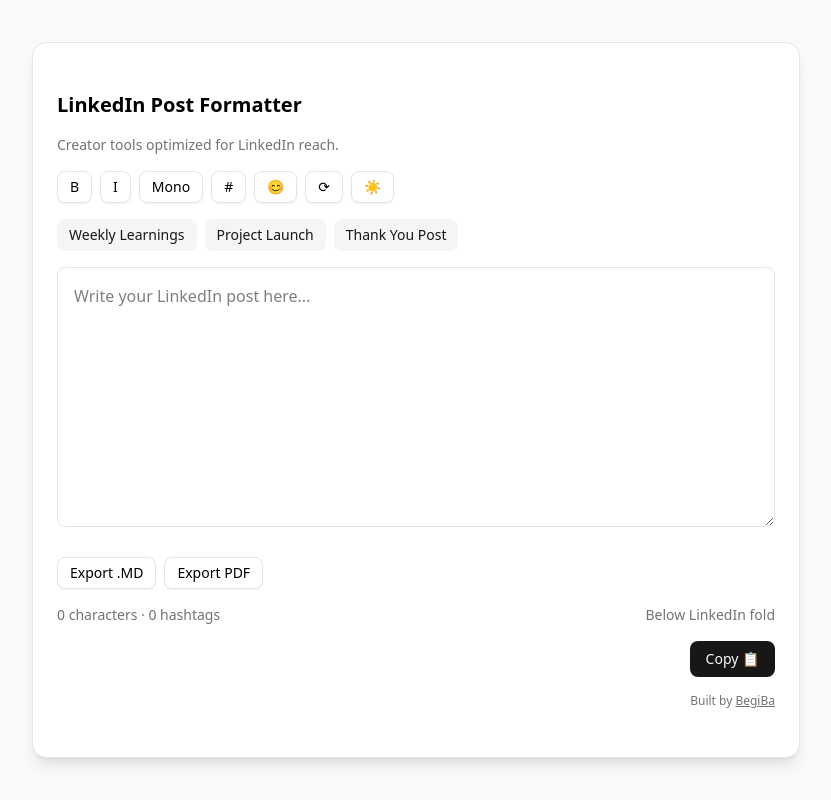
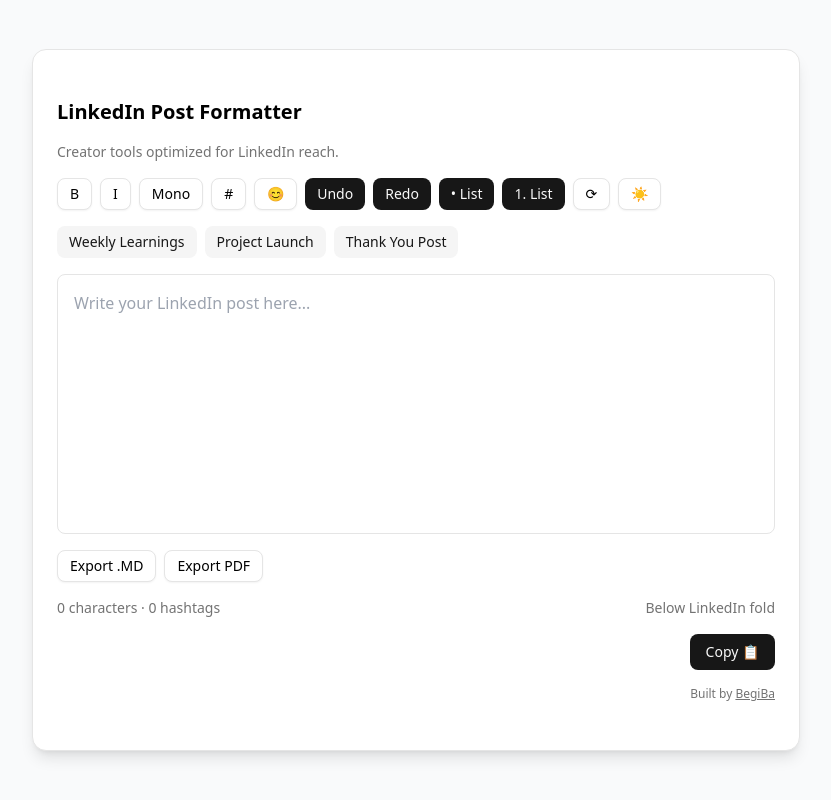
Before and after one commit to Begiba/linkedin-post-formatter, a Next.js app: page / in a window 1280 px wide. Shown: the whole page, without its empty margins (224-1055 px from the left). Built offline with nearby package versions, Linux system fonts and the light colour scheme.

Commit message:
fix the build error

```diff
--- a/app/globals.css
+++ b/app/globals.css
@@ -123,3 +123,9 @@
     @apply bg-background text-foreground;
   }
 }
+
+.editor:empty::before {
+  content: attr(data-placeholder);
+  color: #9ca3af; /* gray-400 */
+  pointer-events: none;
+}
--- a/app/page.tsx
+++ b/app/page.tsx
@@ -3,7 +3,7 @@
 import { useState, useRef, useCallback, useEffect } from "react";
 import { Card, CardContent } from "@/components/ui/card";
 import { Button } from "@/components/ui/button";
-import { Bold, Italic, Copy, Hash, RotateCcw } from "lucide-react";
+// import { Bold, Italic, Copy, Hash, RotateCcw } from "lucide-react";
 import { track } from "@vercel/analytics";
 
 const boldMap: Record<string, string> = { a: "𝗮", b: "𝗯", c: "𝗰", d: "𝗱", e: "𝗲", f: "𝗳", g: "𝗴", h: "𝗵", i: "𝗶", j: "𝗷", k: "𝗸", l: "𝗹", m: "𝗺", n: "𝗻", o: "𝗼", p: "𝗽", q: "𝗾", r: "𝗿", s: "𝘀", t: "𝘁", u: "𝘂", v: "𝘃", w: "𝘄", x: "𝘅", y: "𝘆", z: "𝘇" };
@@ -24,7 +24,7 @@
 };
 
 export default function LinkedInPostFormatter() {
-  const editorRef = useRef<HTMLTextAreaElement | null>(null);
+  const editorRef = useRef<HTMLDivElement | null>(null);
   const [text, setText] = useState("");
   const [copied, setCopied] = useState(false);
   const [showEmojis, setShowEmojis] = useState(false);
@@ -47,29 +47,33 @@
   const applyFormat = useCallback((map: Record<string, string>) => {
     const el = editorRef.current;
     if (!el) return;
-    const start = el.selectionStart ?? text.length;
-    const end = el.selectionEnd ?? text.length;
-    const selected = text.slice(start, end);
-    const formatted = selected.split("").map(c => map[c.toLowerCase()] ?? c).join("");
-    const next = text.slice(0, start) + formatted + text.slice(end);
-    setText(next);
-    requestAnimationFrame(() => {
-      el.focus();
-      el.setSelectionRange(start, start + formatted.length);
-    });
-  }, [text]);
+    const selection = window.getSelection();
+    if (!selection || selection.rangeCount === 0) return;
+    const range = selection.getRangeAt(0);
+    const selectedText = range.toString();
+    const formatted = selectedText.split("").map(c => map[c.toLowerCase()] ?? c).join("");
+
+
+    range.deleteContents();
+    range.insertNode(document.createTextNode(formatted));
+
+
+    setText(el.innerText);
+  }, []);
 
   const insertEmoji = (emoji: string) => {
     const el = editorRef.current;
     if (!el) return;
-    const start = el.selectionStart ?? text.length;
-    const end = el.selectionEnd ?? text.length;
-    const next = text.slice(0, start) + emoji + text.slice(end);
-    setText(next);
-    requestAnimationFrame(() => {
-      el.focus();
-      el.setSelectionRange(start + emoji.length, start + emoji.length);
-    });
+    const selection = window.getSelection();
+    const range = selection?.getRangeAt(0);
+    if (range) {
+      range.deleteContents();
+      range.insertNode(document.createTextNode(emoji));
+      range.collapse(false);
+      selection?.removeAllRanges();
+      selection?.addRange(range);
+      setText(el.innerText);
+    }
     setShowEmojis(false);
     track('insert_emoji', { emoji });
   };
@@ -79,7 +83,13 @@
     track('add_hashtags');
   };
 
-  const reset = () => setText("");
+  const reset = () => {
+    const el = editorRef.current;
+    if (el) {
+      el.innerText = '';
+      setText('');
+    }
+  };
 
   const copyToClipboard = async () => {
     await navigator.clipboard.writeText(text);
@@ -103,7 +113,7 @@
     if (!editorRef.current) return;
     const html2pdf = (await import('html2pdf.js')).default;
 
-    // Create a temporary clean container
+
     const tempContainer = document.createElement('div');
     tempContainer.style.backgroundColor = darkMode ? '#1f2937' : '#ffffff';
     tempContainer.style.color = darkMode ? '#f9fafb' : '#111827';
@@ -113,31 +123,52 @@
     tempContainer.style.whiteSpace = 'pre-wrap';
     tempContainer.style.lineHeight = '1.5';
     tempContainer.style.fontSize = '16px';
-
-    // Use textContent to avoid inherited styles
     tempContainer.textContent = text;
 
-    // Append to body
+
     document.body.appendChild(tempContainer);
 
+
     html2pdf()
-      .set({
-        margin: 0.5,
-        filename: 'linkedin_post.pdf',
-        html2canvas: {
-          scale: 2,
-          useCORS: true,
-          allowTaint: true,
-          backgroundColor: darkMode ? '#1f2937' : '#ffffff',
-          ignoreElements: (el) => el.tagName === 'STYLE' || el.tagName === 'LINK'
-        }
-      })
+      .set({ margin: 0.5, filename: 'linkedin_post.pdf', html2canvas: { scale: 2, useCORS: true, allowTaint: true, backgroundColor: darkMode ? '#1f2937' : '#ffffff' } })
       .from(tempContainer)
       .save()
       .finally(() => document.body.removeChild(tempContainer));
 
+
     track('export_pdf');
   };
+
+  const exec = (command: string) => {
+    const el = editorRef.current;
+    if (!el) return;
+    el.focus();
+
+    // Ensure cursor exists
+    const selection = window.getSelection();
+    const hasValidSelection =
+      selection &&
+      selection.rangeCount > 0 &&
+      el.contains(selection.anchorNode);
+
+      if (!hasValidSelection) {
+      const range = document.createRange();
+      range.selectNodeContents(el);
+      range.collapse(false);
+
+      selection?.removeAllRanges();
+      selection?.addRange(range);
+    }
+
+    document.execCommand(command);
+    setText(el.innerText); // update state
+  };
+
+  const categoryButtonClass = (cat: string) =>
+    `px-2 py-1 rounded ${selectedCategory === cat
+      ? "bg-blue-500 text-white"
+      : "bg-gray-200 dark:bg-gray-700"
+    }`;
 
   const charCount = text.length;
   const hashtagCount = (text.match(/#/g) || []).length;
@@ -150,6 +181,8 @@
         case 'b': e.preventDefault(); applyFormat(boldMap); track('format_bold'); break;
         case 'i': e.preventDefault(); applyFormat(italicMap); track('format_italic'); break;
         case 'm': e.preventDefault(); applyFormat(monoMap); track('format_mono'); break;
+        case 'z': e.preventDefault(); exec('undo'); break;
+        case 'y': e.preventDefault(); exec('redo'); break;
       }
     };
     window.addEventListener('keydown', handler);
@@ -169,6 +202,10 @@
             <Button size="sm" variant="outline" onClick={() => { applyFormat(monoMap); track('format_mono'); }} title="Monospace">Mono</Button>
             <Button size="sm" variant="outline" onClick={addHashtags} title="Add hashtags">#</Button>
             <Button size="sm" variant="outline" onClick={() => setShowEmojis(v => !v)} title="Emoji picker">😊</Button>
+            <Button size="sm" onClick={() => exec('undo')}>Undo</Button>
+            <Button size="sm" onClick={() => exec('redo')}>Redo</Button>
+            <Button size="sm" onMouseDown={(e) => e.preventDefault()} onClick={() => exec('insertUnorderedList')}>• List</Button>
+            <Button size="sm" onMouseDown={(e) => e.preventDefault()} onClick={() => exec('insertOrderedList')}>1. List</Button>
             <Button size="sm" variant="outline" onClick={reset} title="Reset">⟳</Button>
             <Button size="sm" variant="outline" onClick={toggleDarkMode} title="Toggle Dark Mode">{darkMode ? "🌙" : "☀️"}</Button>
           </div>
@@ -185,7 +222,7 @@
             <>
               <div className="flex gap-2 mt-2 flex-wrap">
                 {Object.keys(emojiCategories).map(cat => (
-                  <button key={cat} className={`px-2 py-1 rounded ${selectedCategory === cat ? "bg-blue-500 text-white" : "bg-gray-200 dark:bg-gray-700"}`} onClick={() => setSelectedCategory(cat)}>{cat}</button>
+                  <button key={cat} className={categoryButtonClass(cat)} onClick={() => setSelectedCategory(cat)}>{cat}</button>
                 ))}
               </div>
               <div className="grid grid-cols-8 gap-2 mt-2">
@@ -196,13 +233,16 @@
             </>
           )}
 
-          <textarea
+          <div
             ref={editorRef}
-            value={text}
-            onChange={e => setText(e.target.value)}
-            className="min-h-[260px] w-full border rounded-md p-4 focus:outline-none focus:ring-2 focus:ring-blue-500 bg-white text-black dark:bg-gray-700 dark:text-white"
-            placeholder="Write your LinkedIn post here..."
-          />
+            contentEditable
+            suppressContentEditableWarning
+            className="editor w-full min-h-[260px] p-4 border rounded-md focus:outline-none focus:ring-2 focus:ring-blue-500 bg-white dark:bg-gray-700 dark:text-white mt-2"
+            onInput={(e: React.FormEvent<HTMLDivElement>) =>
+              setText((e.currentTarget).innerText)
+            }
+            data-placeholder="Write your LinkedIn post here..."
+          ></div>
 
           <div className="flex gap-2 mt-2">
             <Button size="sm" variant="outline" onClick={exportMarkdown}>Export .MD</Button>
```
